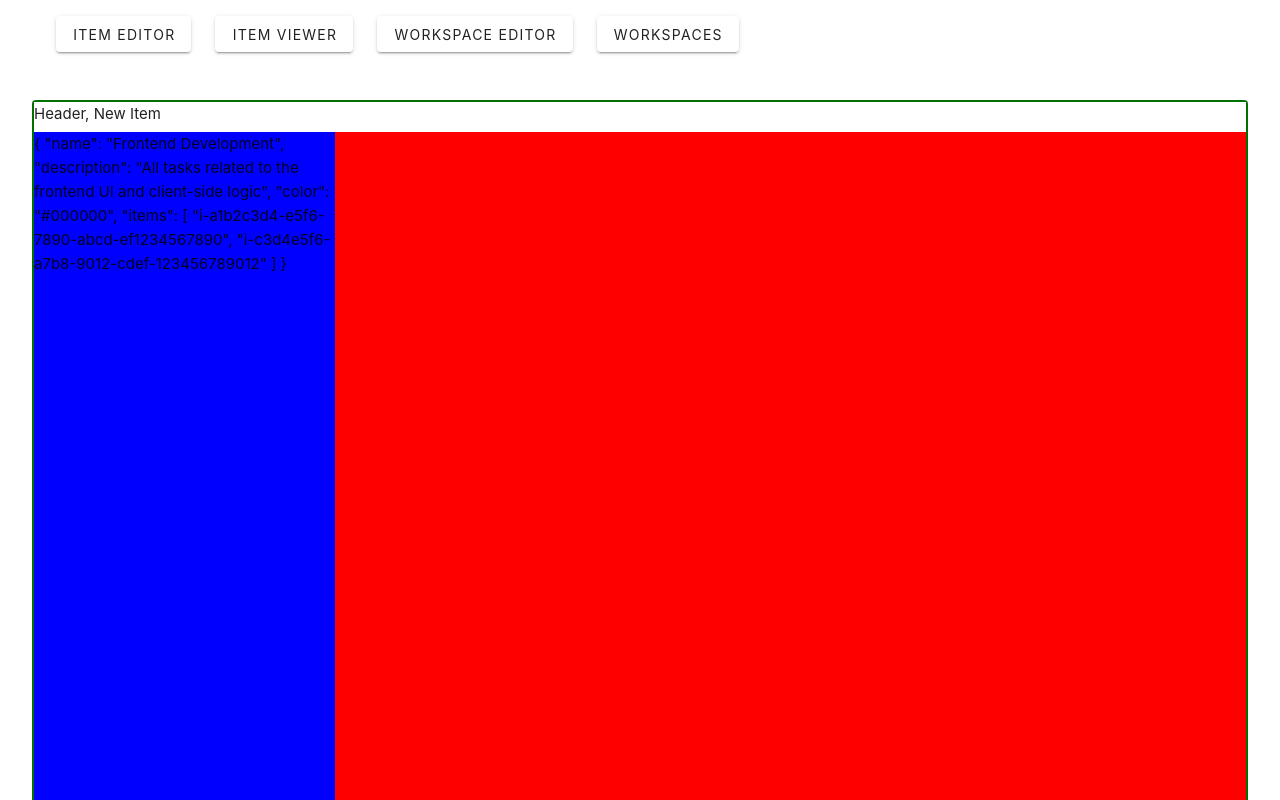
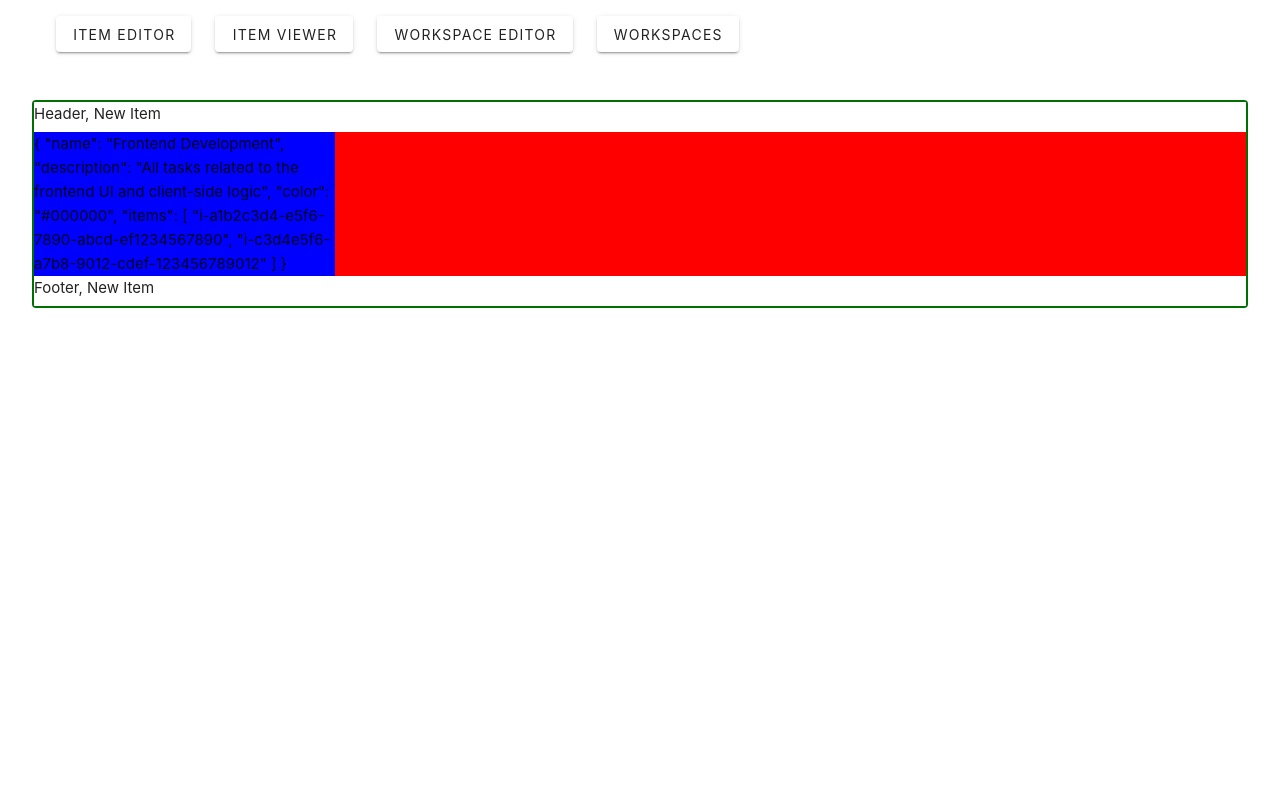
Before and after one commit to AlexJFDev/Capstone, a Vue app: page / in a window 1280 px wide. Shown: the top 800 px of the page. Built offline with nearby package versions, Linux system fonts and the light colour scheme; the HTML template or start-up script is replaced by a standard one.

Commit message:
Fixed scroll

```diff
--- a/src/components/roadmap/RoadmapPane.vue
+++ b/src/components/roadmap/RoadmapPane.vue
@@ -23,17 +23,15 @@ const workspace = workspaces[props.workspaceId]!
       <div class="margin">Header, New Item</div>
 
       <!-- Body: Items List & Roadmap Render -->
-      <div class="d-flex body">
+      <div class="body">
         <!-- Items List -->
         <div class="items-list">
           {{ workspace }}
-
-          <!-- Simulating large content -->
-          <div style="height: 2000px;" />
         </div>
 
         <!-- Roadmap Render -->
-        <div class="roadmap-render"></div>
+        <div class="roadmap-render">
+        </div>
       </div>
 
       <!-- Fixed Footer: New Item Button -->
@@ -49,7 +47,8 @@ const workspace = workspaces[props.workspaceId]!
 }
 
 .body {
-  overflow-y: scroll;
+  display: flex;
+  max-height: calc(100vh - 200px);
 }
 
 .items-list {
```
